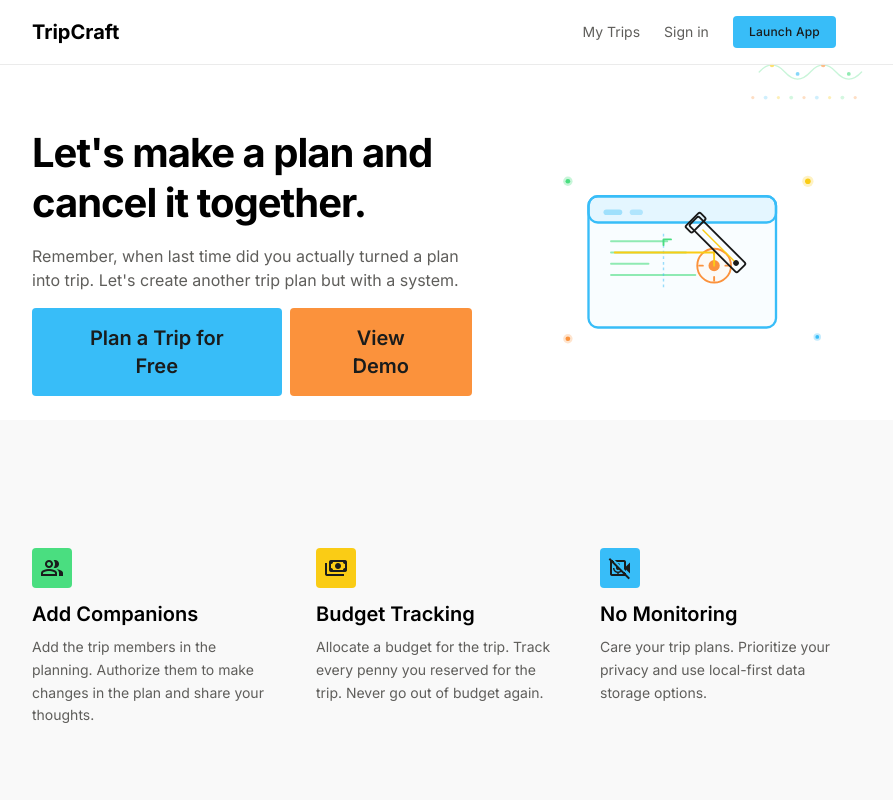
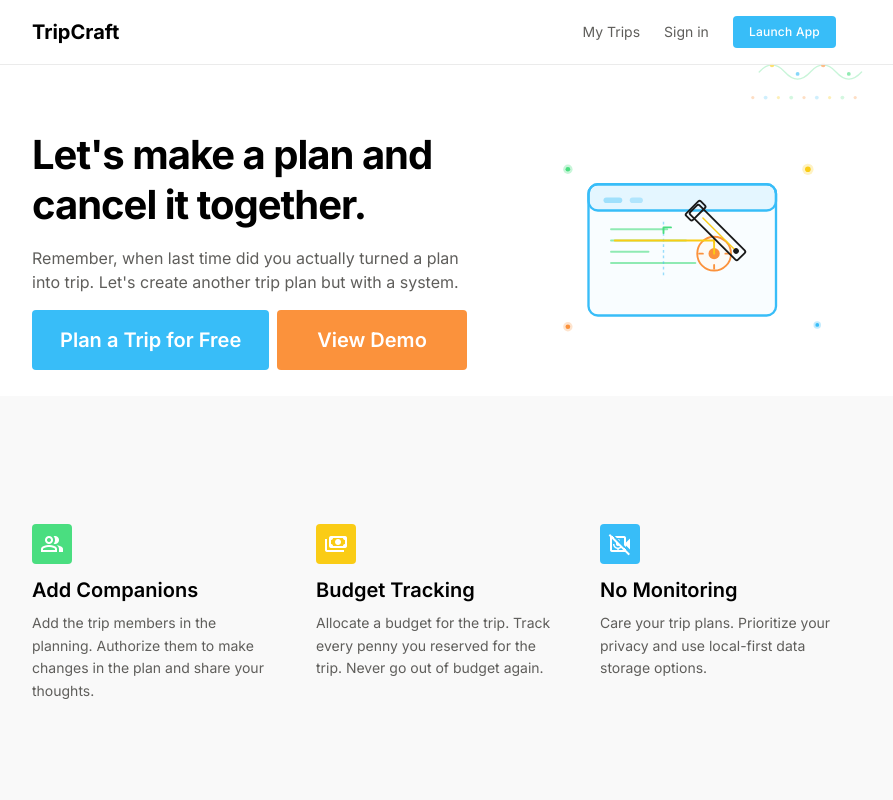
Before and after one commit to mazahirx/trip-craft, a Next.js app: page / in a window 1280 px wide. Shown: the top 800 px of the page, without its empty margins (206-1099 px from the left). Built offline with nearby package versions, Linux system fonts and the light colour scheme; no server answers.

Commit message:
fix: hero-btn route

```diff
--- a/app/page.tsx
+++ b/app/page.tsx
@@ -20,7 +20,7 @@
               <PlanTripButton />
               <Link
                 href="#features"
-                className="bg-accent-orange text-accent-orange-on px-8 md:px-10 py-3 md:py-4 rounded-lg text-headline-md hover:opacity-90 transition-soft text-center"
+                className="bg-accent-orange text-white px-7 md:px-10 py-3 md:py-4 rounded-lg text-headline-md hover:opacity-90 transition-soft text-center"
               >
                 View Demo
               </Link>
@@ -36,7 +36,7 @@
         <div className="max-w-max-width-content mx-auto px-margin-mobile md:px-margin-page">
           <div className="grid grid-cols-1 md:grid-cols-3 gap-8 md:gap-12 animate-stagger">
             <div className="flex flex-col gap-0.5 gap-gap-sm animate-in-up">
-              <div className="w-10 h-10 flex items-center justify-center rounded bg-accent-green text-accent-green-on mb-base">
+              <div className="w-10 h-10 flex items-center justify-center rounded bg-accent-green text-white mb-base">
                 <span className="material-symbols-outlined">group</span>
               </div>
               <h3 className="text-headline-md text-primary">Add Companions</h3>
@@ -45,7 +45,7 @@
               </p>
             </div>
             <div className="flex flex-col gap-0.5 gap-gap-sm animate-in-up">
-              <div className="w-10 h-10 flex items-center justify-center rounded bg-accent-yellow text-accent-yellow-on mb-base">
+              <div className="w-10 h-10 flex items-center justify-center rounded bg-accent-yellow text-white mb-base">
                 <span className="material-symbols-outlined">payments</span>
               </div>
               <h3 className="text-headline-md text-primary">Budget Tracking</h3>
@@ -54,7 +54,7 @@
               </p>
             </div>
             <div className="flex flex-col gap-0.5 gap-gap-sm animate-in-up">
-              <div className="w-10 h-10 flex items-center justify-center rounded bg-accent-sky text-accent-sky-on mb-base">
+              <div className="w-10 h-10 flex items-center justify-center rounded bg-accent-sky text-white mb-base">
                 <span className="material-symbols-outlined">privacy</span>
               </div>
               <h3 className="text-headline-md text-primary">No Monitoring</h3>
@@ -110,7 +110,7 @@
               </div>
             </div>
             <div className="w-full md:w-auto">
-              <Link href="/trips/new" className="block w-full md:w-auto bg-accent-sky text-accent-sky-on px-gap-lg px-3 py-2 py-gap-sm rounded-lg text-label-md hover:opacity-90 transition-soft text-center">
+              <Link href="/trips/new" className="block w-full md:w-auto bg-accent-sky text-white px-gap-lg px-3 py-2 py-gap-sm rounded-lg text-label-md hover:opacity-90 transition-soft text-center">
                 Launch App
               </Link>
             </div>
--- a/components/auth/plan-trip-button.tsx
+++ b/components/auth/plan-trip-button.tsx
@@ -18,7 +18,7 @@
   return (
     <button
       onClick={handleClick}
-      className="bg-accent-sky text-accent-sky-on px-8 md:px-10 py-3 md:py-4 rounded-lg text-headline-md hover:cursor-pointer hover:opacity-90 transition-soft text-center"
+      className="bg-accent-sky text-white md:px-7 md:py-4 rounded-lg text-headline-md hover:cursor-pointer hover:opacity-90 transition-soft text-center"
     >
       Plan a Trip for Free
     </button>
--- a/components/layout/public-header.tsx
+++ b/components/layout/public-header.tsx
@@ -47,7 +47,7 @@
               </Link>
               <Link
                 href="/auth/login"
-                className="bg-accent-sky text-accent-sky-on px-gap-md py-gap-sm rounded-lg text-label-md font-medium hover:opacity-90 transition-soft"
+                className="bg-accent-sky text-white px-gap-md py-gap-sm rounded-lg text-label-md font-medium hover:opacity-90 transition-soft"
               >
                 Launch App
               </Link>
```
